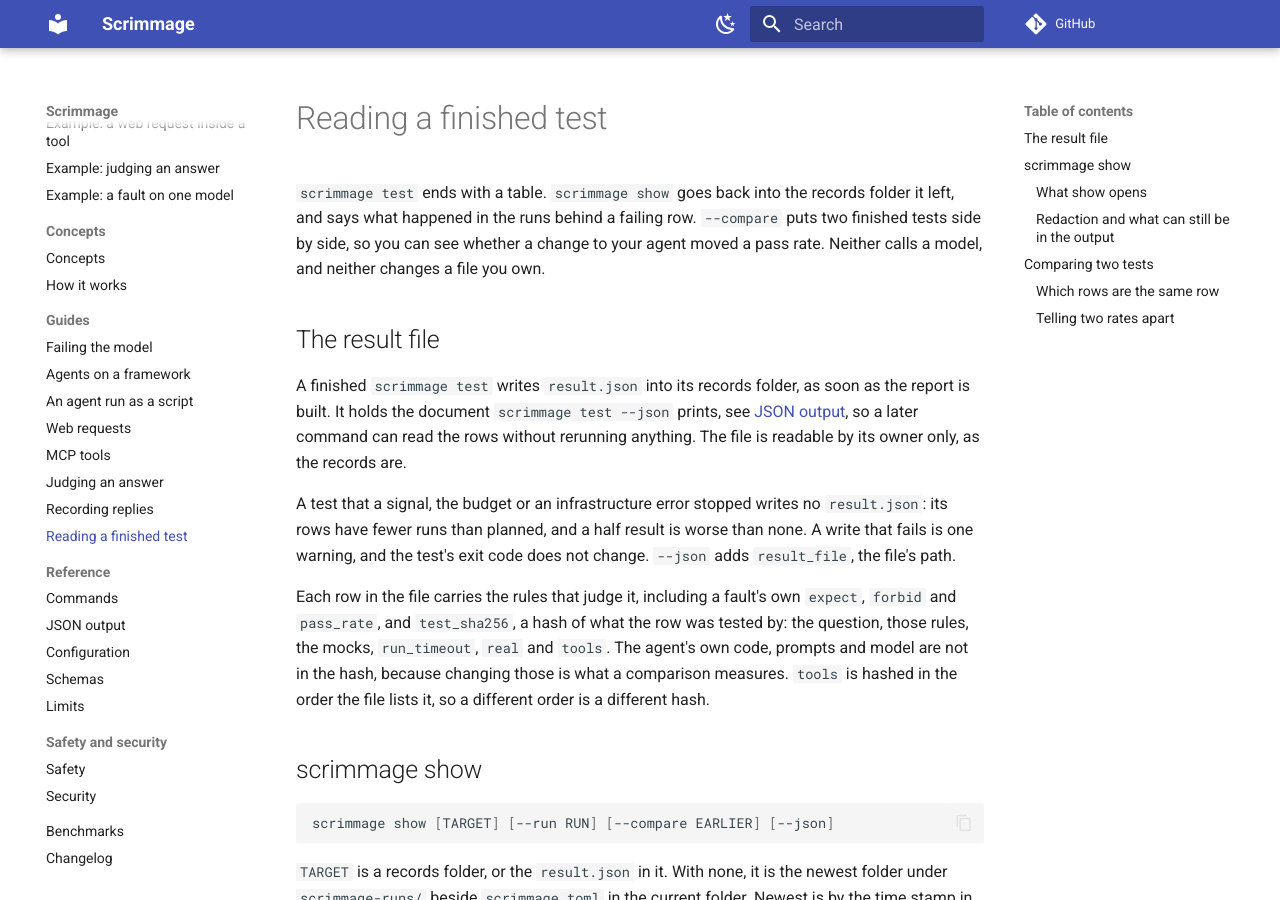
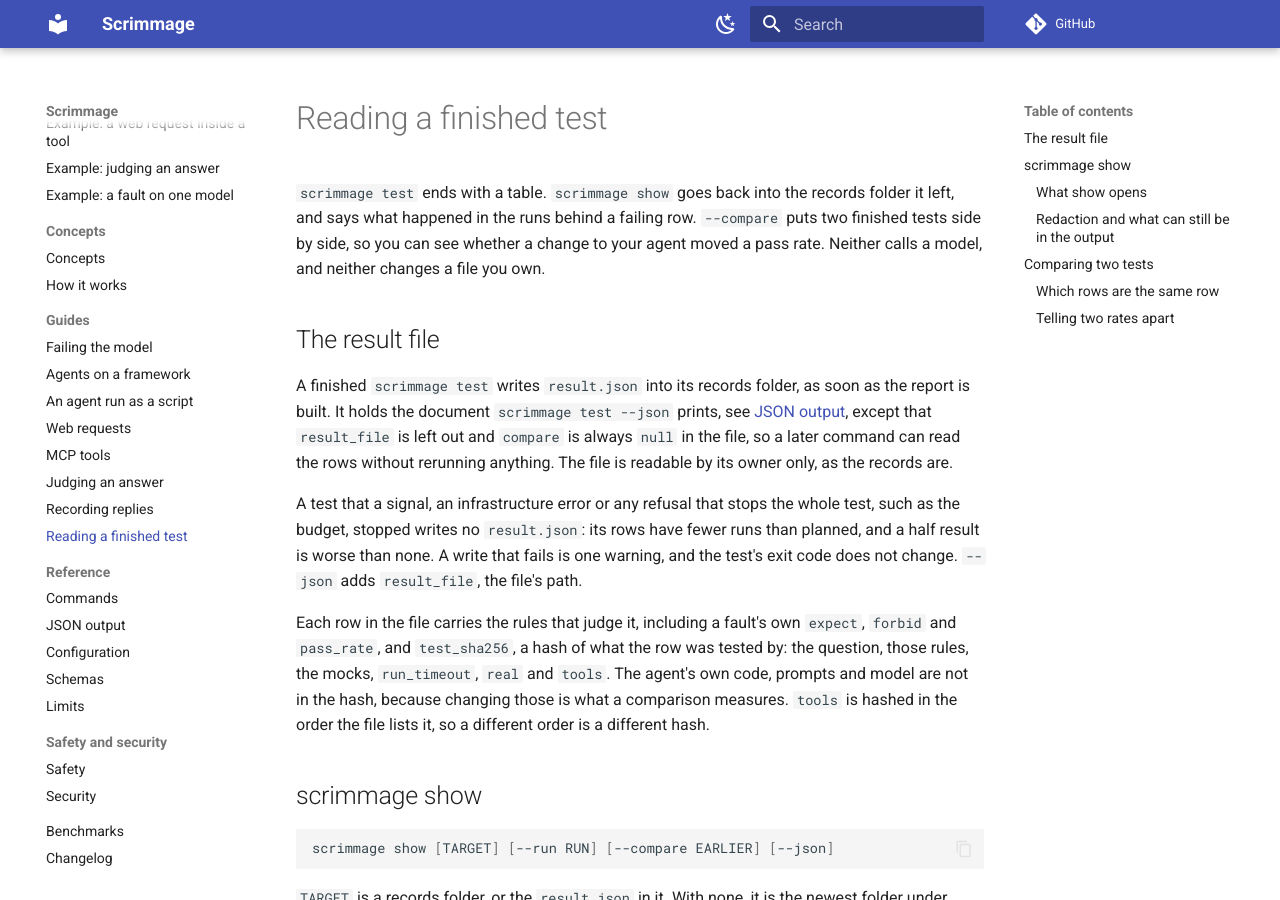
Before and after one commit to ManishKumar97/scrimmage, an MkDocs documentation site: the page built from docs/show.md, in a window 1280 px wide and 900 px high. Built offline with MkDocs 1.6.1 and Material for MkDocs 9.7.7, drawn with Linux system fonts in a browser that asks for light colours; comment, search, counter and statistics services are not loaded.

Commit message:
docs: say what the result file leaves out and when it is not written

```diff
--- a/docs/show.md
+++ b/docs/show.md
@@ -8,10 +8,10 @@ Neither calls a model, and neither changes a file you own.
 ## The result file
 
 A finished `scrimmage test` writes `result.json` into its records folder, as soon as the report is built.
-It holds the document `scrimmage test --json` prints, see [JSON output](json-output.md), so a later command can read the rows without rerunning anything.
+It holds the document `scrimmage test --json` prints, see [JSON output](json-output.md), except that `result_file` is left out and `compare` is always `null` in the file, so a later command can read the rows without rerunning anything.
 The file is readable by its owner only, as the records are.
 
-A test that a signal, the budget or an infrastructure error stopped writes no `result.json`: its rows have fewer runs than planned, and a half result is worse than none.
+A test that a signal, an infrastructure error or any refusal that stops the whole test, such as the budget, stopped writes no `result.json`: its rows have fewer runs than planned, and a half result is worse than none.
 A write that fails is one warning, and the test's exit code does not change.
 `--json` adds `result_file`, the file's path.
 
```
Also changed, not shown: docs/json-output.md (+1 -1 lines).
